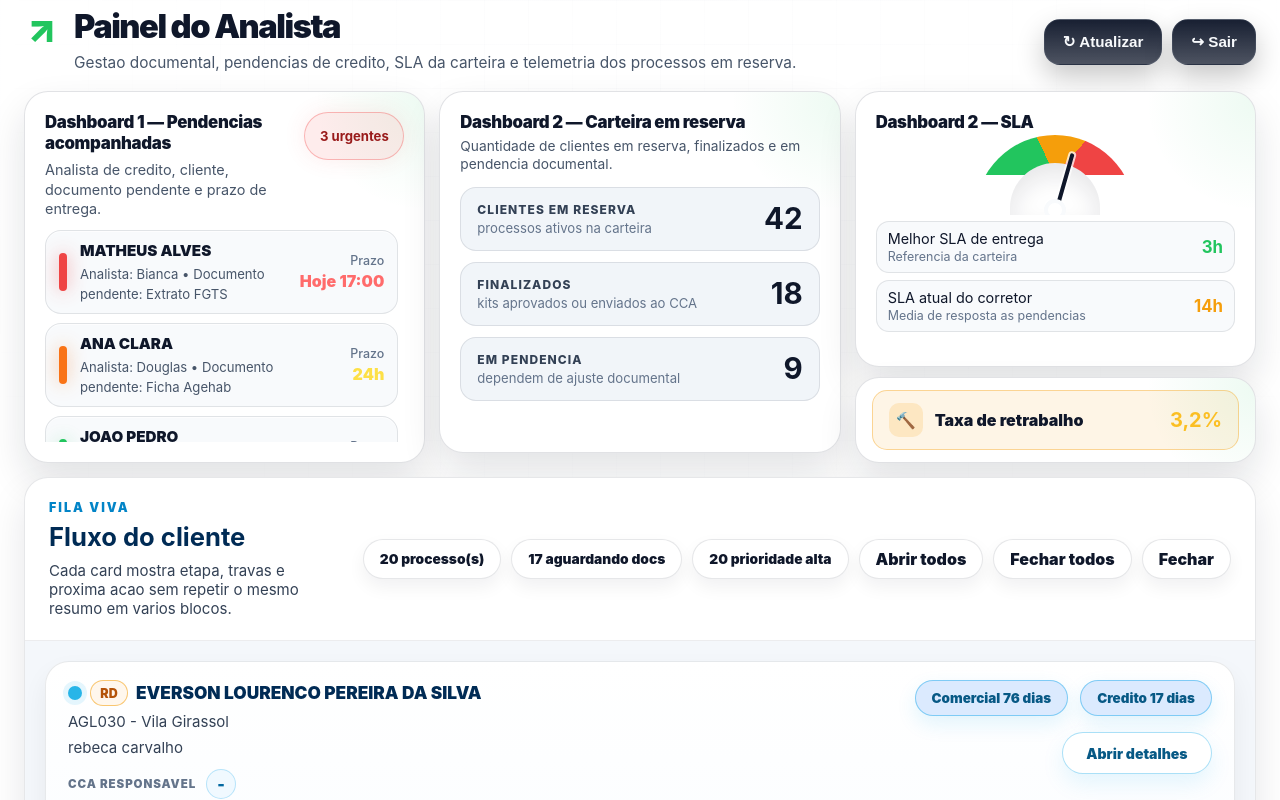
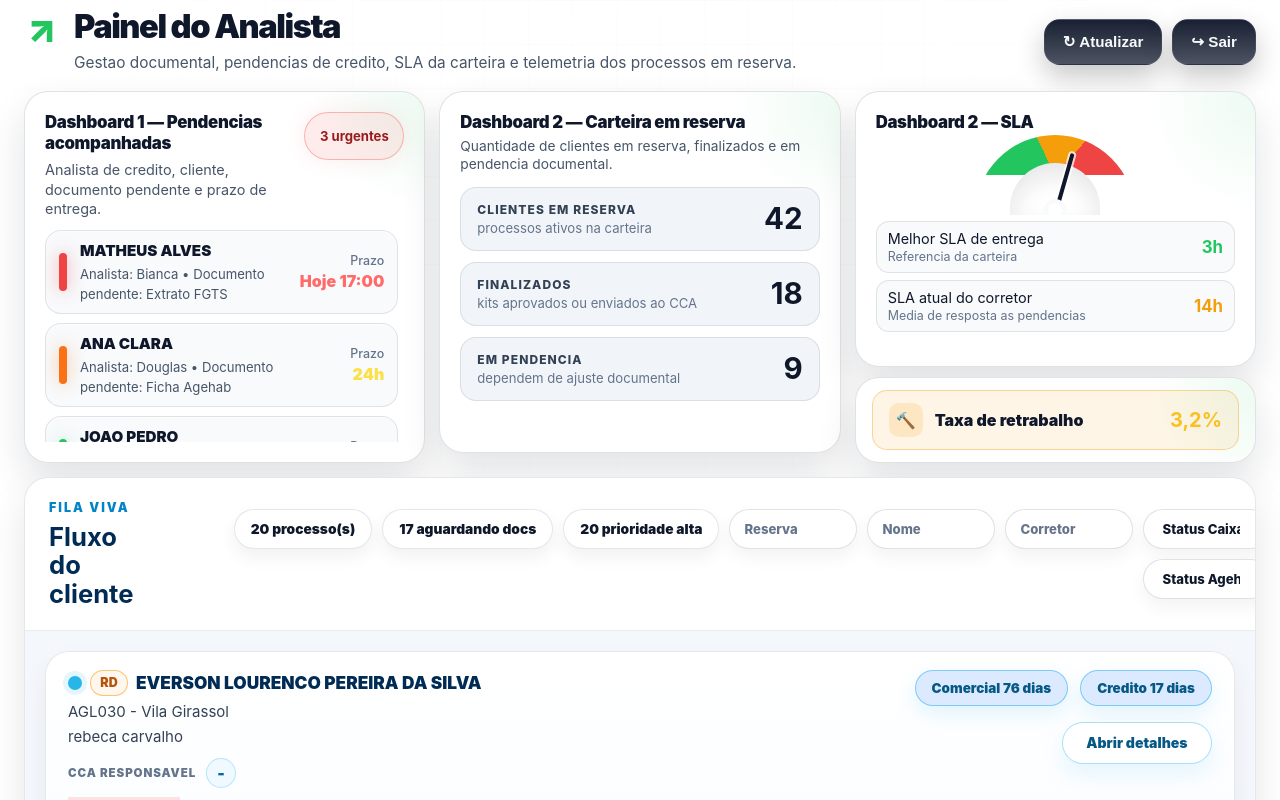
Before and after one commit to catsandygo-design/MAQ2-CREDITO, a Next.js app: page /app/analista in a window 1280 px wide. Shown: the top 800 px of the page. Built offline with nearby package versions, Linux system fonts and the light colour scheme.

Commit message:
colocando filtros na telemetria

```diff
--- a/src/app/app/analista/page.tsx
+++ b/src/app/app/analista/page.tsx
@@ -1,6 +1,6 @@
 'use client';
 
-import { useState } from 'react';
+import { useMemo, useState } from 'react';
 
 const pendenciasAnalista = [
   ['critico', 'MATHEUS ALVES', 'Analista: Bianca • Documento pendente: Extrato FGTS', 'Hoje 17:00'],
@@ -99,14 +99,36 @@ const resumoCarteira = [
 
 export default function AppAnalistaPage() {
   const [detalhesAbertos, setDetalhesAbertos] = useState<string[]>([]);
+  const [filtros, setFiltros] = useState({
+    reserva: '',
+    nome: '',
+    corretor: '',
+    caixa: '',
+    agehab: '',
+  });
 
-  const abrirTodos = () => setDetalhesAbertos(filaViva.map((cliente) => cliente.id));
-  const fecharTodos = () => setDetalhesAbertos([]);
   const alternarDetalhe = (id: string) => {
     setDetalhesAbertos((abertos) => (
       abertos.includes(id) ? abertos.filter((item) => item !== id) : [...abertos, id]
     ));
   };
+
+  const filaFiltrada = useMemo(() => {
+    const normalizar = (valor: string) => valor.trim().toLowerCase();
+    const reserva = normalizar(filtros.reserva);
+    const nome = normalizar(filtros.nome);
+    const corretor = normalizar(filtros.corretor);
+    const caixa = normalizar(filtros.caixa);
+    const agehab = normalizar(filtros.agehab);
+
+    return filaViva.filter((cliente) => (
+      (!reserva || cliente.id.toLowerCase().includes(reserva)) &&
+      (!nome || cliente.cliente.toLowerCase().includes(nome)) &&
+      (!corretor || cliente.corretor.toLowerCase().includes(corretor)) &&
+      (!caixa || cliente.caixa.toLowerCase() === caixa) &&
+      (!agehab || cliente.agehab.toLowerCase() === agehab)
+    ));
+  }, [filtros]);
 
   return (
     <main className="cor-page cor-page-premium" data-layout-version="analista-dashboards-v1">
@@ -199,20 +221,47 @@ export default function AppAnalistaPage() {
           <div>
             <span>Fila viva</span>
             <h2>Fluxo do cliente</h2>
-            <p>Cada card mostra etapa, travas e proxima acao sem repetir o mesmo resumo em varios blocos.</p>
           </div>
-          <div className="analyst-live-actions">
+          <div className="analyst-live-actions analyst-live-filters">
             <strong>20 processo(s)</strong>
             <strong>17 aguardando docs</strong>
             <strong>20 prioridade alta</strong>
-            <button type="button" onClick={abrirTodos}>Abrir todos</button>
-            <button type="button" onClick={fecharTodos}>Fechar todos</button>
-            <button>Fechar</button>
+            <input
+              value={filtros.reserva}
+              onChange={(event) => setFiltros((atual) => ({ ...atual, reserva: event.target.value }))}
+              placeholder="Reserva"
+            />
+            <input
+              value={filtros.nome}
+              onChange={(event) => setFiltros((atual) => ({ ...atual, nome: event.target.value }))}
+              placeholder="Nome"
+            />
+            <input
+              value={filtros.corretor}
+              onChange={(event) => setFiltros((atual) => ({ ...atual, corretor: event.target.value }))}
+              placeholder="Corretor"
+            />
+            <select
+              value={filtros.caixa}
+              onChange={(event) => setFiltros((atual) => ({ ...atual, caixa: event.target.value }))}
+              aria-label="Status Caixa"
+            >
+              <option value="">Status Caixa</option>
+              <option value="analise credito">Analise Credito</option>
+            </select>
+            <select
+              value={filtros.agehab}
+              onChange={(event) => setFiltros((atual) => ({ ...atual, agehab: event.target.value }))}
+              aria-label="Status Agehab"
+            >
+              <option value="">Status Agehab</option>
+              <option value="analise credito">Analise Credito</option>
+            </select>
           </div>
         </header>
 
         <div className="analyst-live-list">
-          {filaViva.map((cliente) => {
+          {filaFiltrada.map((cliente) => {
             const detalheAberto = detalhesAbertos.includes(cliente.id);
 
             return (
--- a/src/app/globals.css
+++ b/src/app/globals.css
@@ -314,6 +314,12 @@ body,
 .analyst-live-actions { display:flex; flex-wrap:wrap; align-items:center; justify-content:flex-end; gap:10px; flex:0 0 auto; }
 .analyst-live-actions strong,.analyst-live-actions button { min-height:40px; display:inline-flex; align-items:center; justify-content:center; border:1px solid rgba(15,23,42,.10); border-radius:999px; background:#ffffff; color:#0f172a; padding:0 16px; font-size:.86rem; font-weight:900; box-shadow:0 8px 18px rgba(15,23,42,.06); }
 .analyst-live-actions button { cursor:pointer; font:inherit; font-weight:900; }
+.analyst-live-filters { max-width:1120px; }
+.analyst-live-filters input,
+.analyst-live-filters select { min-height:40px; width:clamp(118px, 10vw, 170px); border:1px solid rgba(15,23,42,.12); border-radius:999px; background:#ffffff; color:#0f172a; padding:0 14px; font:inherit; font-size:.82rem; font-weight:800; outline:none; box-shadow:0 8px 18px rgba(15,23,42,.05); }
+.analyst-live-filters input::placeholder { color:#64748b; opacity:1; }
+.analyst-live-filters input:focus,
+.analyst-live-filters select:focus { border-color:rgba(14,165,233,.55); box-shadow:0 0 0 3px rgba(14,165,233,.12); }
 .analyst-live-list { display:grid; gap:18px; padding:20px; background:#f4f7fb; }
 .analyst-live-card { display:grid; grid-template-columns:minmax(0,1fr) auto; align-items:start; gap:18px; min-height:176px; border:1px solid rgba(15,23,42,.09); border-radius:24px; background:linear-gradient(180deg,#ffffff 0%,#fbfdff 100%); padding:18px 22px; box-shadow:0 12px 26px rgba(15,23,42,.06); }
 .analyst-live-main { min-width:0; display:grid; gap:7px; }
```
